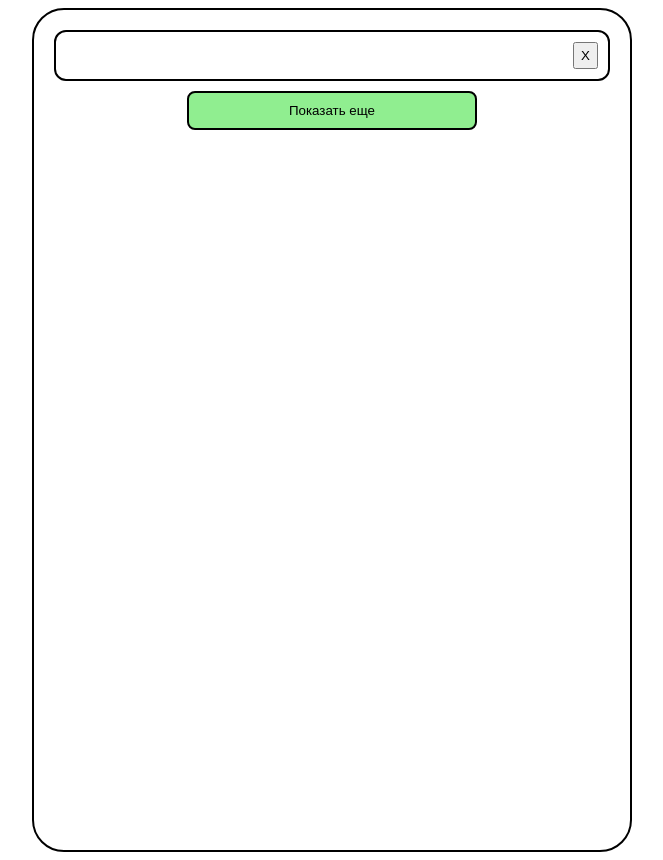
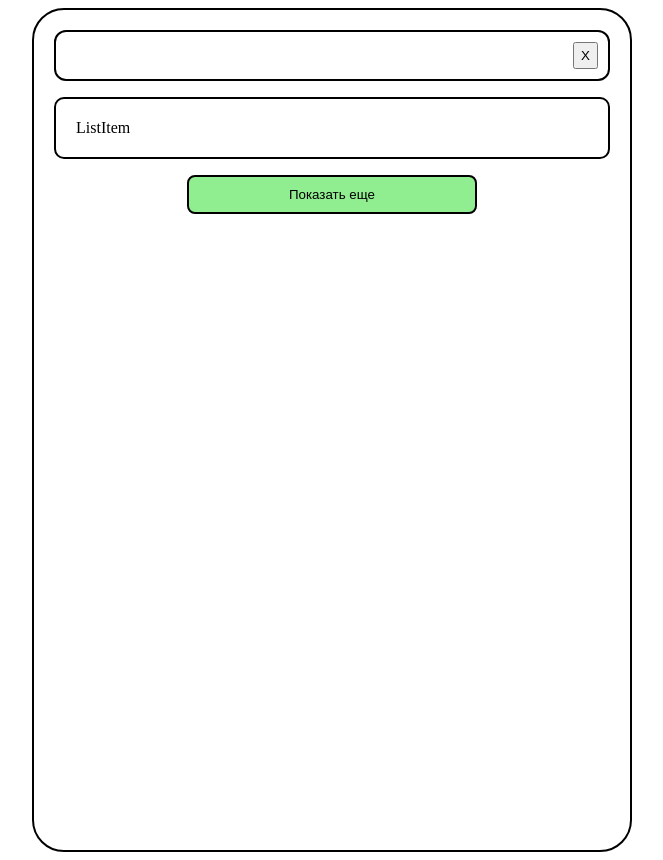
Before and after one commit to kupriianovvv/asyncList, a React (Vite) app: page / in a window 1280 px wide. Shown: the whole page, without its empty margins (308-971 px from the left). Built offline with nearby package versions, Linux system fonts and the light colour scheme.

Commit message:
Adds ListItems in List

```diff
--- a/src/components/List/List.tsx
+++ b/src/components/List/List.tsx
@@ -1,4 +1,5 @@
 import { Input } from "../Input";
+import { ListItems } from "../ListItems";
 import { ShowMore } from "../ShowMore";
 import styles from "./List.module.css";
 
@@ -7,6 +8,7 @@ export const List = () => {
     <article className={styles.List}>
       <div className={styles["List-Wrapper"]}>
         <Input />
+        <ListItems />
         <ShowMore />
       </div>
     </article>
```
